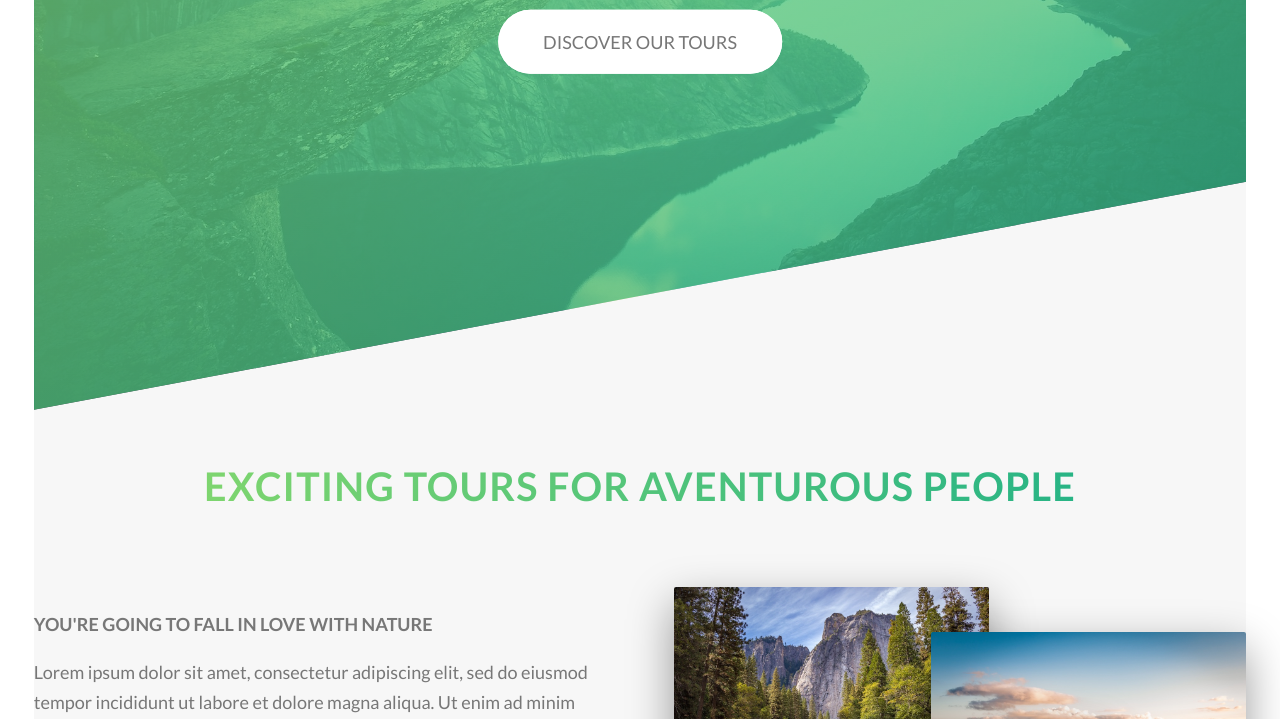
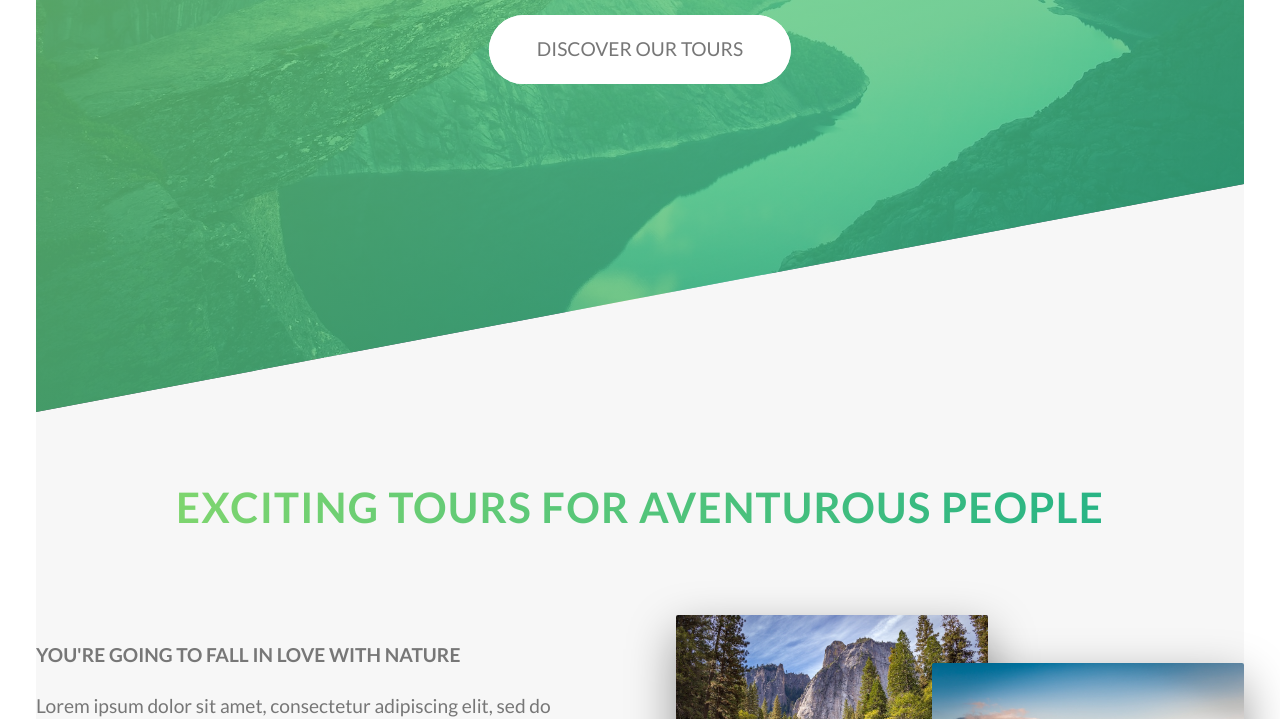
Before and after one commit to nevmstas/adventure-app-css, a website: page index.html in a window 1280 px wide. Shown: the part 384-1103 px from the top of the page. Drawn offline with Linux system fonts and the light colour scheme.

Commit message:
html tag adaptive

```diff
--- a/sass/abstracts/_mixins.scss
+++ b/sass/abstracts/_mixins.scss
@@ -12,3 +12,43 @@
     left: 50%;
     transform: translate(-50%, -50%);
 }
+
+//MEDIA QUERY MANAGER
+
+
+
+/*
+
+0 -600px: Phone
+600-900px: Tablet portrait
+900-1200: Tablet landscape
+
+[1200 - 1800] is where our normal style apply
+1800px +: Big desktop
+
+*/
+
+
+@mixin respond-phone{
+    @media(max-width: 600px){
+        @content
+    };
+}
+
+@mixin respond($breakpoint){
+    @if $breakpoint == phone {
+        @media(max-width: 37.6em){ @content };
+    }
+
+    @if $breakpoint == tab-port {
+        @media(max-width: 56.25em){ @content };
+    }
+
+    @if $breakpoint == tab-land {
+        @media(max-width: 37.6em){ @content };
+    }
+
+    @if $breakpoint == big-desktop {
+        @media(max-width: 112.5em){ @content };
+    }
+}
--- a/sass/base/_base.scss
+++ b/sass/base/_base.scss
@@ -8,7 +8,19 @@
 }
 html{
     //this defines what 1rem is
-    font-size: 70.5%;
+    font-size: 62.5%;
+
+    @include respond(tab-land){
+        font-size: 56.25%;
+    }
+
+    @include respond(tab-port){
+        font-size: 50%;
+    }
+
+    @include respond(big-desktop){
+        font-size: 75%;
+    }
 }
 
 body{
```
Also changed, not shown: css/style.css.
